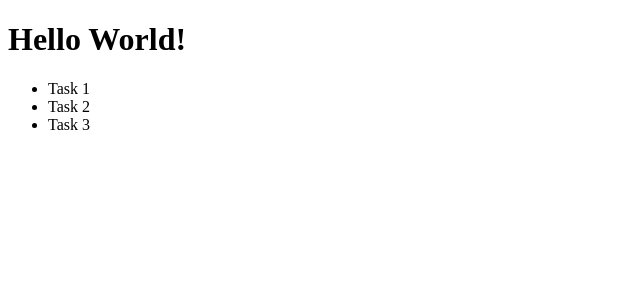
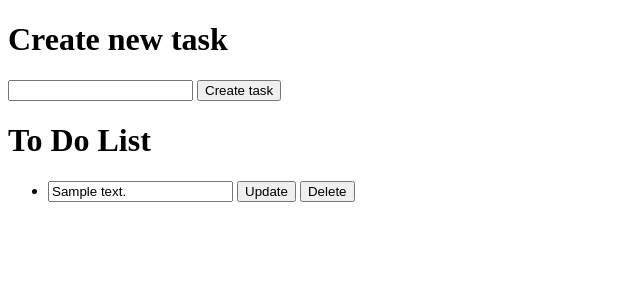
Before and after one commit to JoaoRobert0/flask-to-do-list, a Flask app: page / in a window 1280 px wide. Shown: the top 300 px of the page, without its empty margins (0-640 px from the left). Run offline with Flask 3, Linux system fonts and the light colour scheme; tables that the repository leaves empty hold one stand-in row (values such as "Sample post").

Commit message:
Add CRUD feature for tasks

```diff
--- a/app.py
+++ b/app.py
@@ -1,4 +1,4 @@
-from flask import Flask, render_template
+from flask import Flask, render_template, request, redirect
 from flask_sqlalchemy import SQLAlchemy
 
 app = Flask(__name__)
@@ -11,8 +11,39 @@ class Task(db.Model):
 
 @app.route("/")
 def index():
-    tasks = ["Task 1", "Task 2", "Task 3"]
+    tasks = Task.query.all()
     return render_template('index.html', tasks = tasks)
+
+@app.route('/task/create', methods=["POST"])
+def create_task():
+    description = request.form['description']
+
+    if Task.query.filter_by(description = description).first() != None:
+        return "Error: Task doesnt exist", 404
+
+    new_task = Task(description = description)
+    db.session.add(new_task)
+    db.session.commit()
+    return redirect('/')
+
+@app.route('/task/delete/<int:task_id>', methods=["POST"])
+def delete_task(task_id):
+    task = Task.query.get(task_id)
+
+    if task:
+        db.session.delete(task)
+        db.session.commit()
+    return redirect('/')
+
+@app.route('/task/update/<int:task_id>', methods=["POST"])
+def update_task(task_id):
+    task = Task.query.get(task_id)
+
+    if task:
+        task.description = request.form['description']
+        db.session.commit()
+
+    return redirect("/")
 
 if __name__ == "__main__":
     with app.app_context():
--- a/templates/index.html
+++ b/templates/index.html
@@ -6,10 +6,25 @@
     <title>First Template</title>
 </head>
 <body>
-    <h1>Hello World!</h1>
+    <h1>Create new task</h1>
+    <form action="/task/create" method="post">
+        <input type="text" name="description" required>
+        <input type="submit" value="Create task">
+    </form>
+
+    <h1>To Do List</h1>
     <ul>
         {% for task in tasks %}
-            <li>{{ task }}</li>
+            <li>
+                <form action="/task/update/{{ task.id }}" method="post" style="display: inline;">
+                    <input type="text" name="description" value="{{ task.description }}">
+                    <input type="submit" value="Update">
+                </form>
+
+                <form action="/task/delete/{{ task.id }}" method="post" style="display: inline;">
+                    <input type="submit" value="Delete">
+                </form>
+            </li>
         {% endfor %}
     </ul>
 </body>
```
